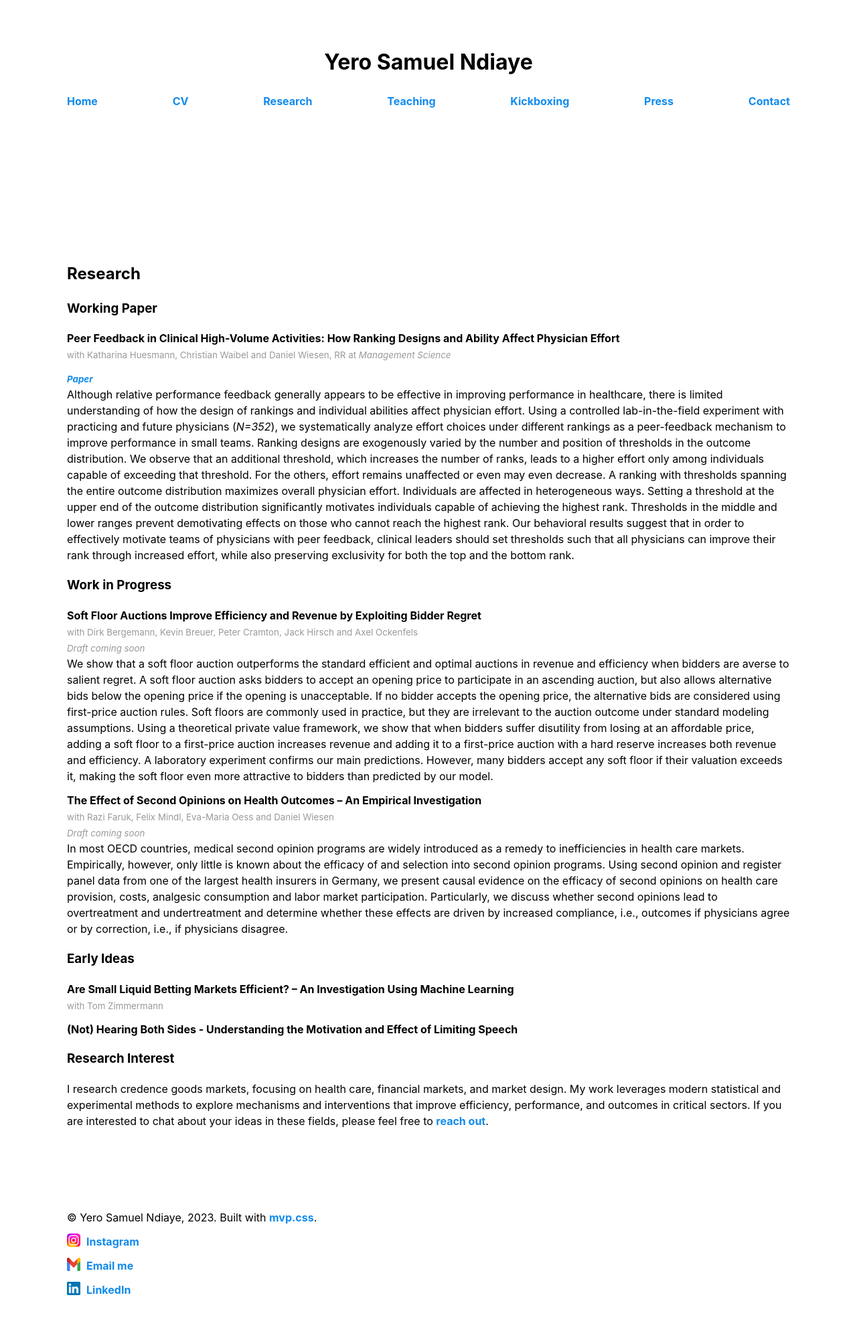
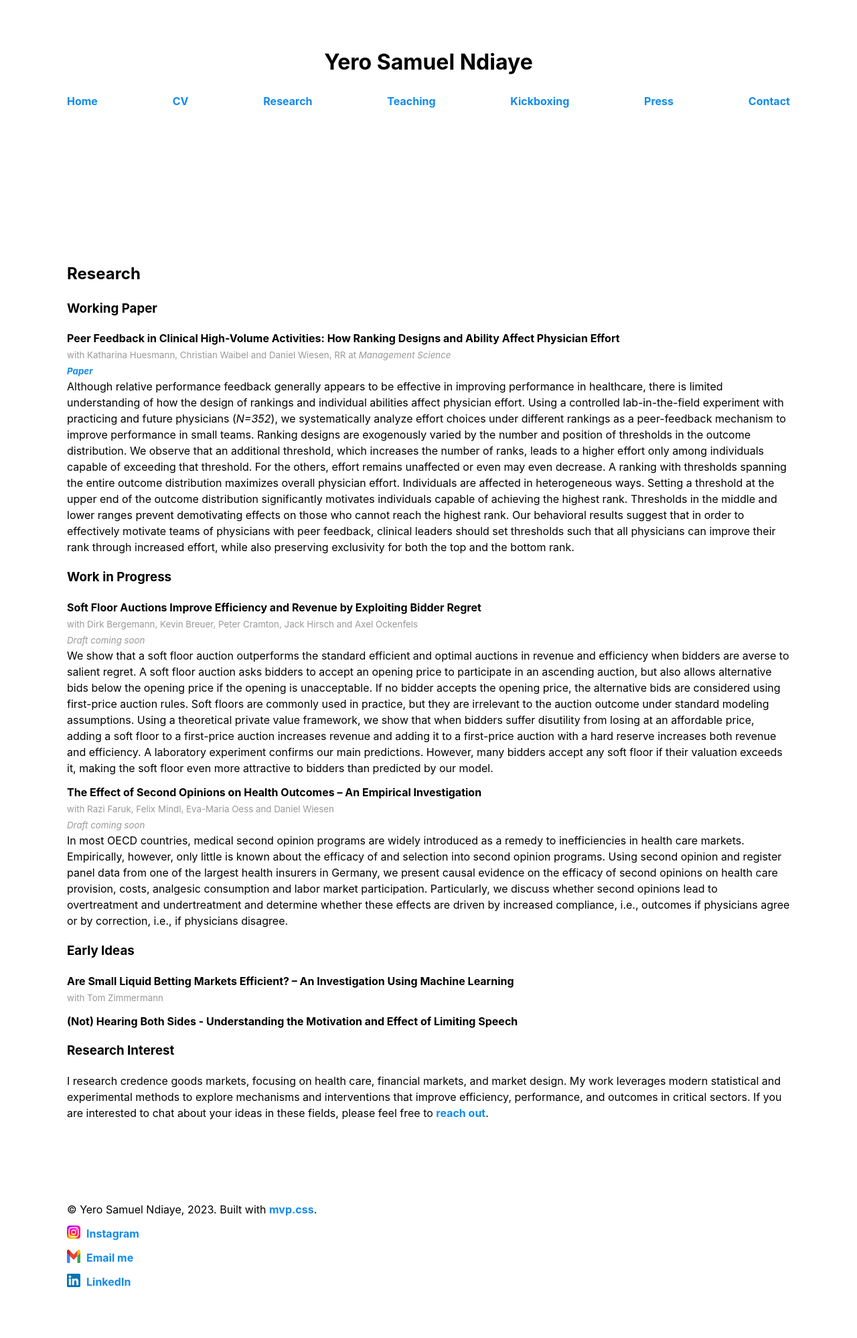
Before and after one commit to yerondiaye/yerondiaye.github.io, a Jekyll site: the page research.html, which Jekyll copies as it is, in a window 1280 px wide. Shown: the whole page at 67% size. Built offline with Jekyll 4.4.1, drawn with Linux system fonts in a browser that asks for light colours.

```diff
--- a/research.html
+++ b/research.html
@@ -28,7 +28,7 @@
             <h3>Working Paper</h3>
 <p><b>Peer Feedback in Clinical High-Volume Activities: How Ranking Designs and Ability Affect Physician Effort</b></br>
 <small>with Katharina Huesmann, Christian Waibel and Daniel Wiesen, RR at <i>Management Science</i></small></br>
-<small><p><i><a href="https://papers.ssrn.com/sol3/papers.cfm?abstract_id=4798100">Paper</a></i></br></small>
+<small><i><a href="https://papers.ssrn.com/sol3/papers.cfm?abstract_id=4798100">Paper</a></i></br></small>
 Although relative performance feedback generally appears to be effective in improving performance in healthcare, there is limited understanding of how the design of rankings and individual abilities affect physician effort. Using a controlled lab-in-the-field experiment with practicing and future physicians (<i>N=352</i>), we systematically analyze effort choices under different rankings as a peer-feedback mechanism to improve performance in small teams. Ranking designs are exogenously varied by the number and position of thresholds in the outcome distribution. We observe that an additional threshold, which increases the number of ranks, leads to a higher effort only among individuals capable of exceeding that threshold. For the others, effort remains unaffected or even may even decrease. A ranking with thresholds spanning the entire outcome distribution maximizes overall physician effort. Individuals are affected in heterogeneous ways. Setting a threshold at the upper end of the outcome distribution significantly motivates individuals capable of achieving the highest rank. Thresholds in the middle and lower ranges prevent demotivating effects on those who cannot reach the highest rank. Our behavioral results suggest that in order to effectively motivate teams of physicians with peer feedback, clinical leaders should set thresholds such that all physicians can improve their rank through increased effort, while also preserving exclusivity for both the top and the bottom rank.
 
 
```
